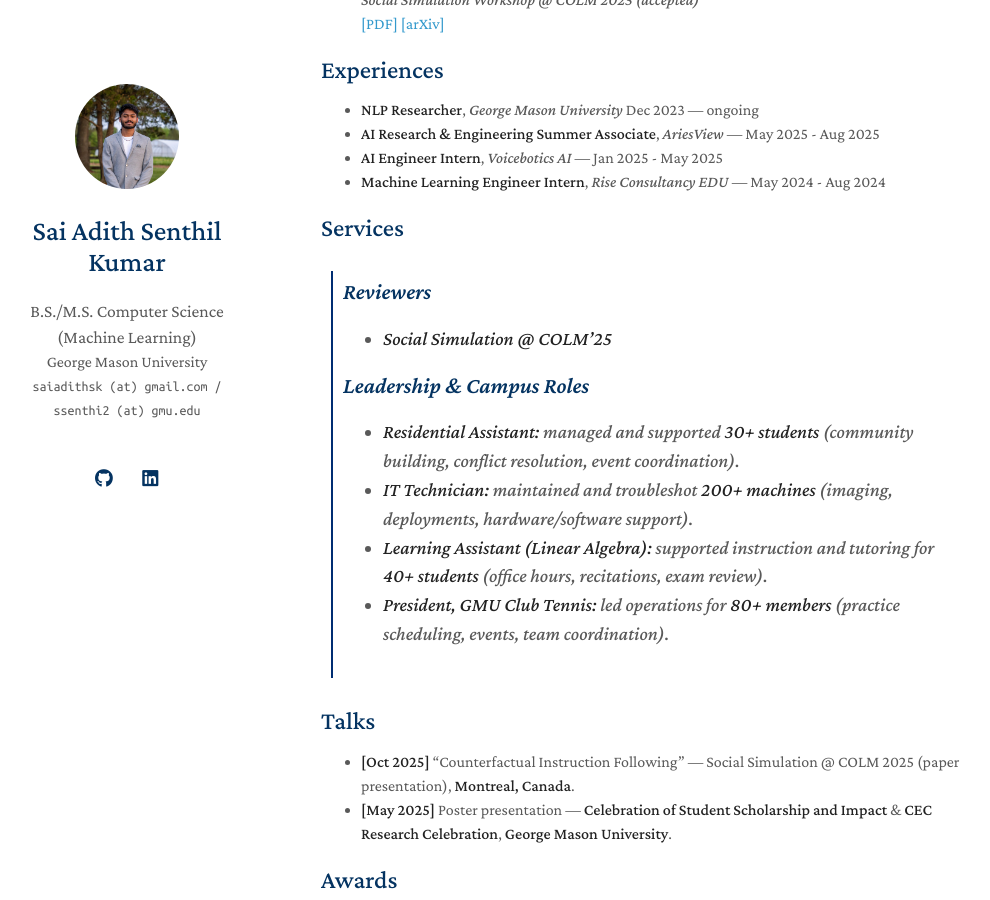
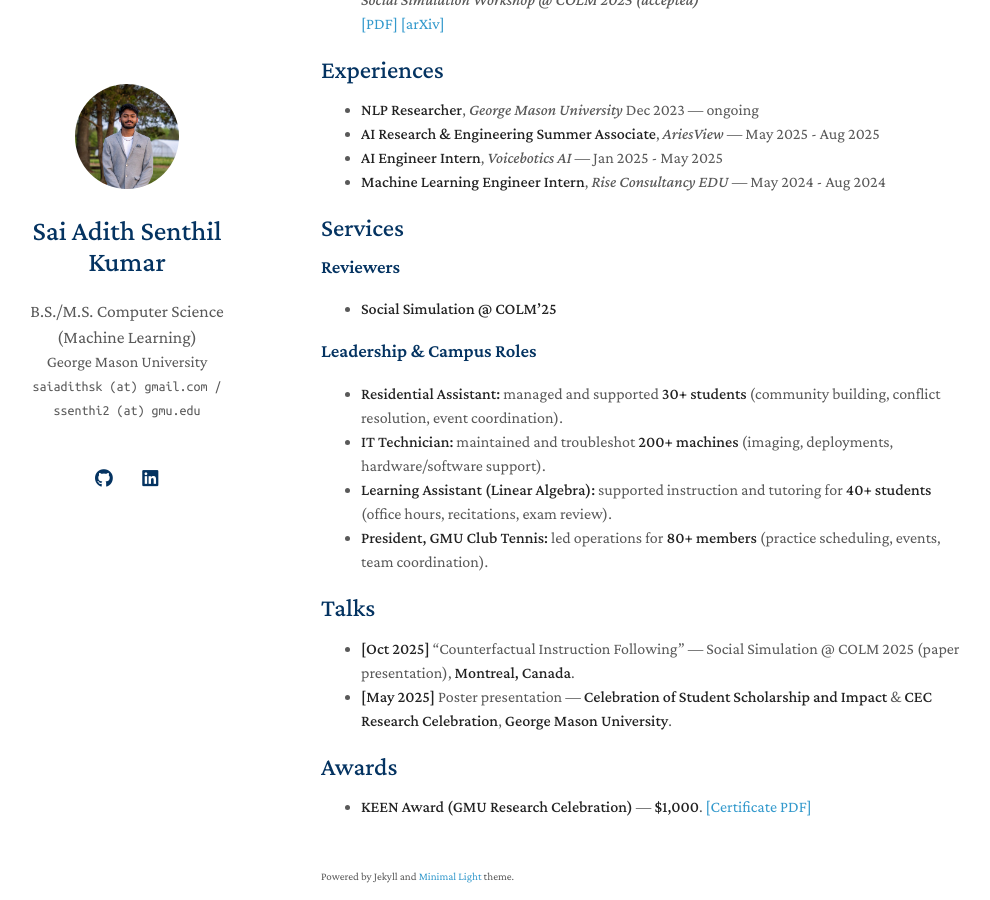
Before and after one commit to SAI-ADITH/SAI-ADITH.github.io, a Jekyll site: the page built from index.md, in a window 1280 px wide and 900 px high, scrolled down 949 px. Shown: the whole window, without its empty margins (149-1139 px from the left). Built offline with Jekyll 4.4.1, drawn with Linux system fonts in a browser that asks for light colours; a style sheet for code colours, icons or effects is not loaded; our own code applies the rules of GitHub Pages for plain Markdown files.

```diff
--- a/index.md
+++ b/index.md
@@ -41,14 +41,14 @@ In industry, I’ve built and deployed end-to-end AI systems including **OCR + R
 
 ## Services
 
-> ### Reviewers
-> - **Social Simulation @ COLM'25**
->
-> ### Leadership & Campus Roles
-> - **Residential Assistant:** managed and supported **30+ students** (community building, conflict resolution, event coordination).
-> - **IT Technician:** maintained and troubleshot **200+ machines** (imaging, deployments, hardware/software support).
-> - **Learning Assistant (Linear Algebra):** supported instruction and tutoring for **40+ students** (office hours, recitations, exam review).
-> - **President, GMU Club Tennis:** led operations for **80+ members** (practice scheduling, events, team coordination).
+### Reviewers
+- **Social Simulation @ COLM'25**
+
+### Leadership & Campus Roles
+- **Residential Assistant:** managed and supported **30+ students** (community building, conflict resolution, event coordination).
+- **IT Technician:** maintained and troubleshot **200+ machines** (imaging, deployments, hardware/software support).
+- **Learning Assistant (Linear Algebra):** supported instruction and tutoring for **40+ students** (office hours, recitations, exam review).
+- **President, GMU Club Tennis:** led operations for **80+ members** (practice scheduling, events, team coordination).
 
 ## Talks
 
```
